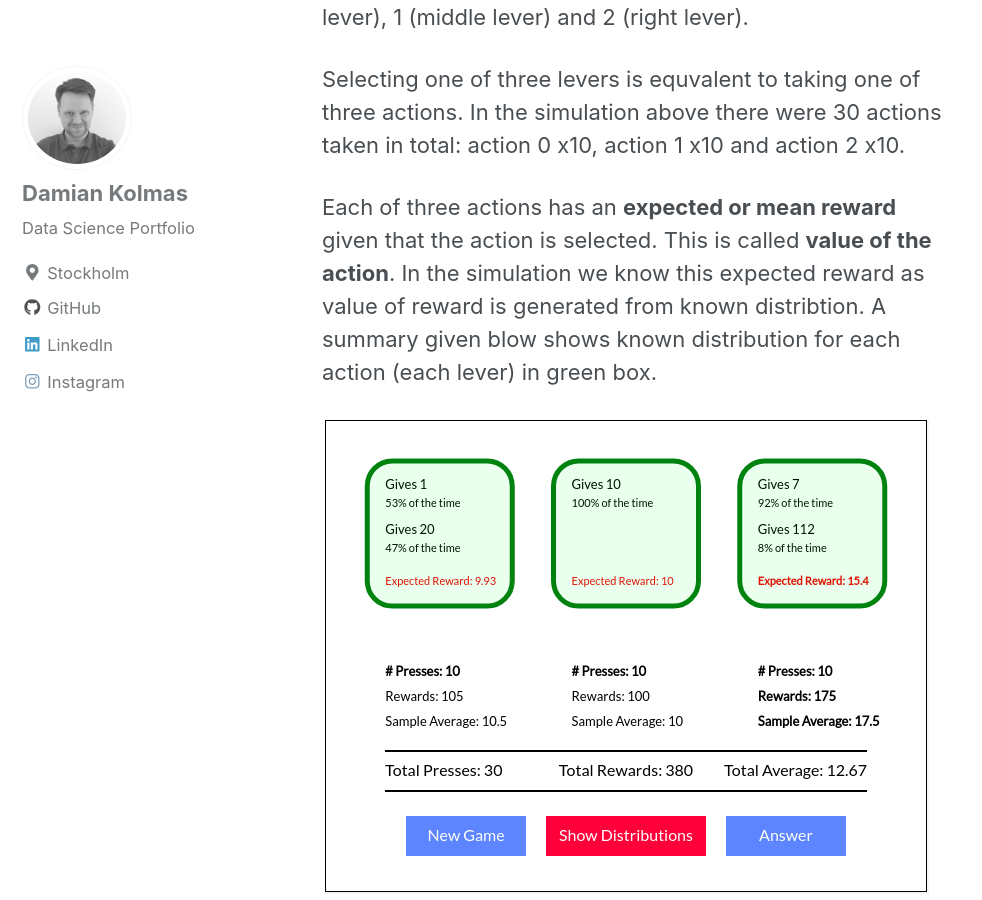
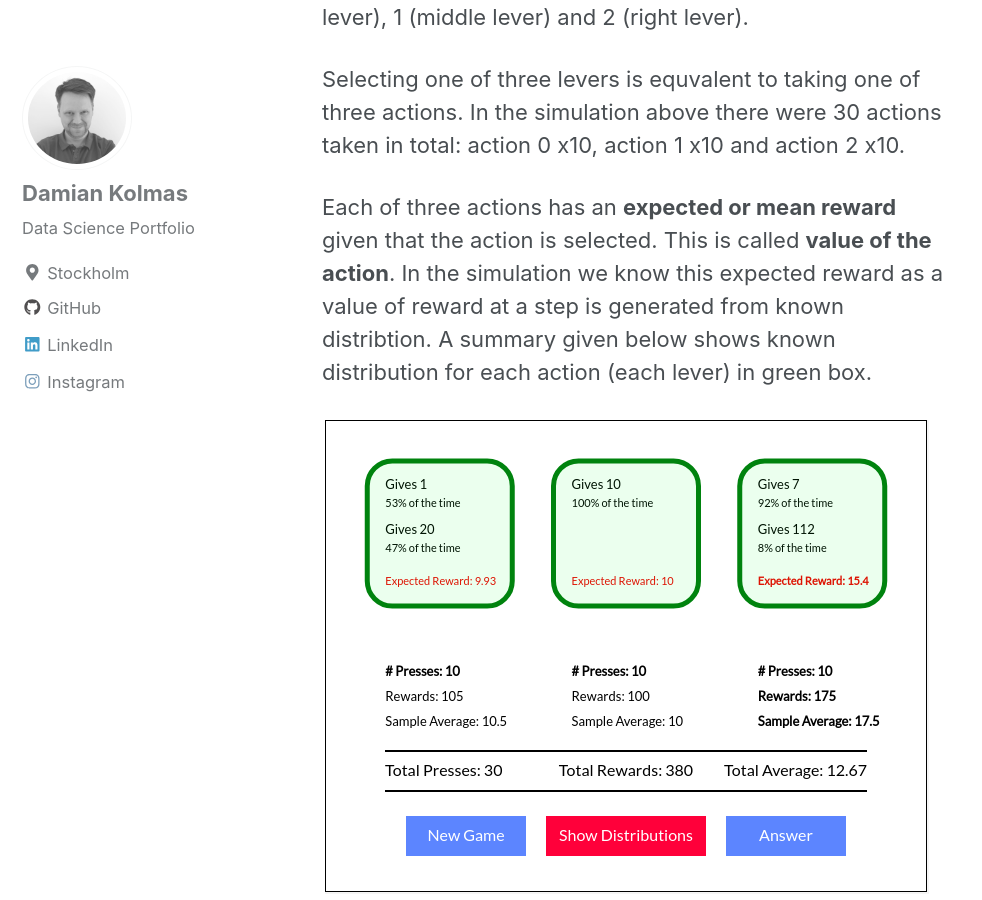
Before and after one commit to DKolmas/DKolmas.github.io, a Jekyll site: the page built from _posts/2019-08-01-Bandit-problem.md, in a window 1280 px wide and 900 px high, scrolled down 1979 px. Shown: the whole window, without its empty margins (0-982 px from the left). Built offline with Jekyll 4.4.1, drawn with Linux system fonts in a browser that asks for light colours; cached includes are drawn as plain includes; formulas are drawn with MathJax 3; some of the changed text lies outside the part shown.

Commit message:
update of bandit problem post

```diff
--- a/_posts/2019-08-01-Bandit-problem.md
+++ b/_posts/2019-08-01-Bandit-problem.md
@@ -31,7 +31,7 @@
 
 Selecting one of three levers is equvalent to taking one of three actions. In the simulation above there were 30 actions taken in total: action 0 x10, action 1 x10 and action 2 x10.
 
-Each of three actions has an **expected or mean reward** given that the action is selected. This is called **value of the action**. In the simulation we know this expected reward as value of reward is generated from known distribtion. A summary given blow shows known distribution for each action (each lever) in green box.
+Each of three actions has an **expected or mean reward** given that the action is selected. This is called **value of the action**. In the simulation we know this expected reward as a value of reward at a step is generated from known distribtion. A summary given below shows known distribution for each action (each lever) in green box.
 
 ![image](/images/k-armed-show-summary.png)
 
@@ -58,5 +58,6 @@
  * k-armed bandit problem is a useful tool to formalize decison making problem
  * In k-armed bandit problem we have an agent (decision maker) who chooses between k actions and receives reward based on the action it chooses
  * the goal of the agent is to maximize the expected reward
+ * the value of an action $$a$$ is the expected reward given the the action $$a$$ is chosen
  * bandit problem matters in Reinfocement Learninig problem because it intorduces a conept of reward, time step and value of action
- * bandit problem introduces also to us what is exploration-exploitation tradeoff
+ * bandit problem introduces also to us what is exploration-exploitation dilleam: at a given time step agent can either choose greedy action (action with highest value, then agent exploits) or one of nongreedy actions (the agent explores)
```
